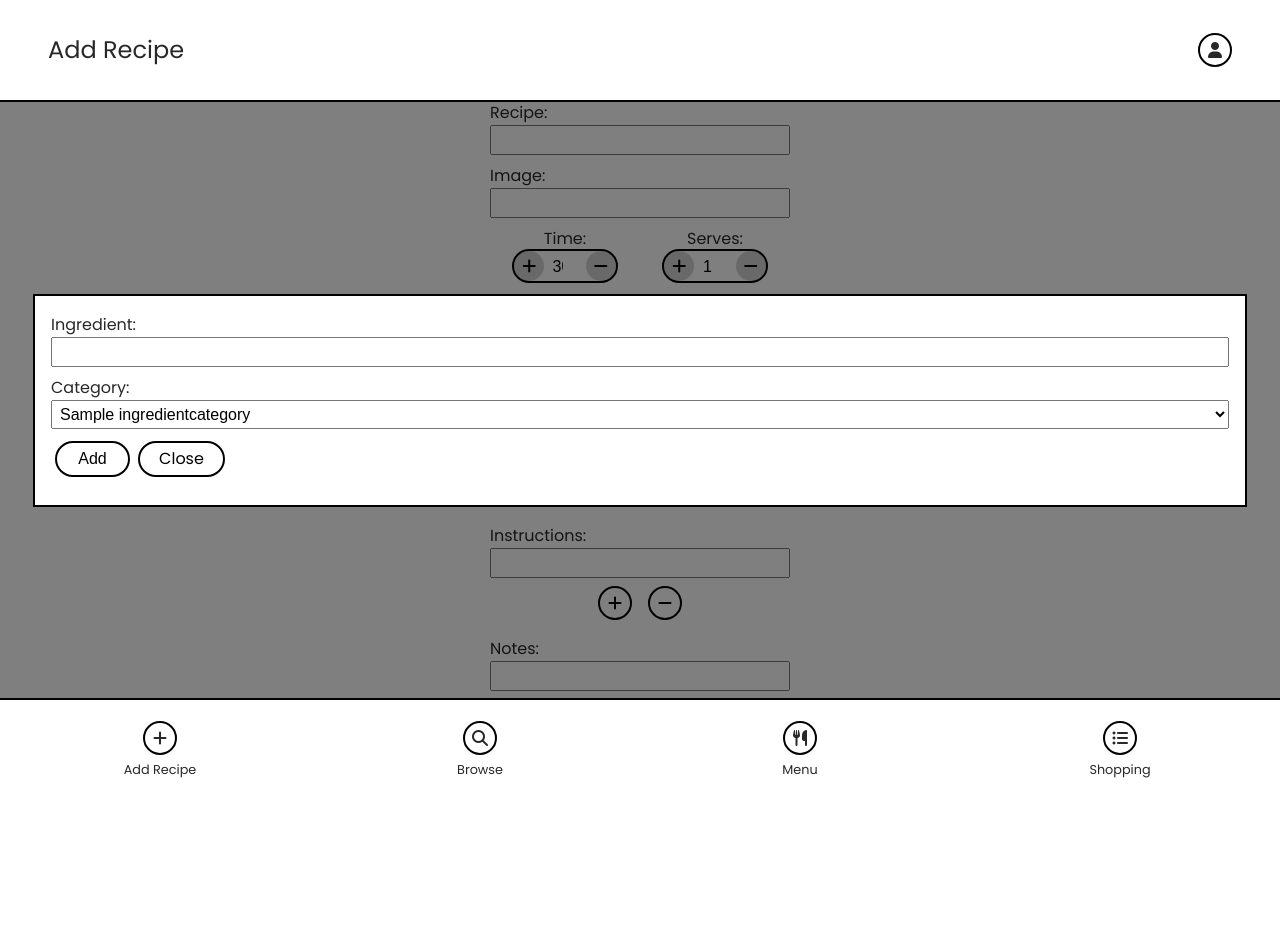
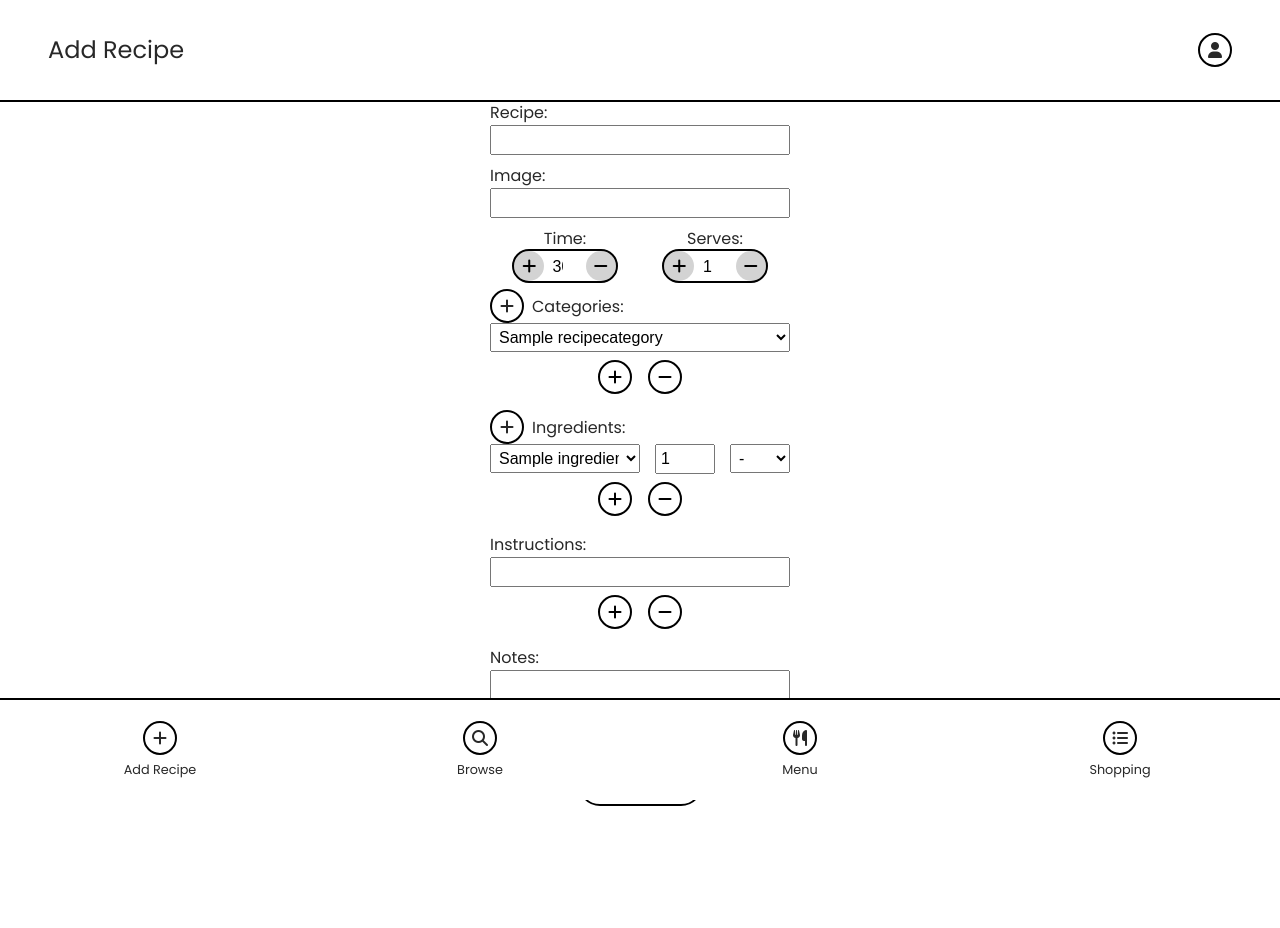
Before and after one commit to zoet24/crockpot-python, a Flask app: page /addRecipe in a window 1280 px wide. Before the commit the page ends 778 px from the top, so only its background shows below. Run offline with Flask 2, Linux system fonts and the light colour scheme; a database or web service that is not in the repository returns one stand-in record (values such as "Sample title"); lists and menus that the app fills with data are empty; some libraries are stand-ins or nearby versions.

Commit message:
Finish multi modal functionality

```diff
--- a/app.py
+++ b/app.py
@@ -65,10 +65,25 @@
     ingDB = {
         "name": request.form.get("name").title(),
         "url": ingUrl,
-        "category": request.form.get("category")
+        "category": ObjectId(request.form.get("category"))
     }
 
     mongo.db.ingredients.insert_one(ingDB)
+
+    return redirect(url_for("addRecipe"))
+
+
+@app.route("/addCat", methods=["POST"])
+def addCat():
+    # Format recipe url
+    catUrl = request.form.get("name").lower().replace(' ', '-')
+
+    catDB = {
+        "name": request.form.get("name").title(),
+        "url": catUrl
+    }
+
+    mongo.db.recipeCategories.insert_one(catDB)
 
     return redirect(url_for("addRecipe"))
 
--- a/src/scripts/components/modal.js
+++ b/src/scripts/components/modal.js
@@ -4,8 +4,8 @@
 
     const modalIdentifier = e.target.closest('.modal__buttons').classList[1].split("--")[1];
     const modal = document.querySelector(`.modal--${modalIdentifier}`);
-    const isOpen = document.querySelector(`.modal__button-${modalIdentifier}--open`);
-    const isClose = e.target.closest(`.modal__button-${modalIdentifier}--close`);
+    const isOpen = document.querySelector(`.modal__button--open--${modalIdentifier}`);
+    const isClose = e.target.closest(`.modal__button--close--${modalIdentifier}`);
 
     if (isOpen !== null) {
         modal.classList.remove("hide");
--- a/static/bundle.js
+++ b/static/bundle.js
@@ -25,7 +25,7 @@
   \*****************************************/
 /***/ (() => {
 
-eval("// Open/close modal\ndocument.addEventListener('click', function (e) {\n  if (!e.target.closest('.modal__buttons')) return;\n  var modalIdentifier = e.target.closest('.modal__buttons').classList[1].split(\"--\")[1];\n  var modal = document.querySelector(\".modal--\".concat(modalIdentifier));\n  var isOpen = document.querySelector(\".modal__button-\".concat(modalIdentifier, \"--open\"));\n  var isClose = e.target.closest(\".modal__button-\".concat(modalIdentifier, \"--close\"));\n  console.log(modalIdentifier, modal, isOpen, isClose);\n\n  if (isOpen !== null) {\n    modal.classList.remove(\"hide\");\n  }\n\n  if (isClose !== null) {\n    modal.classList.add(\"hide\");\n  }\n});\n\n//# sourceURL=webpack://crockpot/./src/scripts/components/modal.js?");
+eval("// Open/close modal\ndocument.addEventListener('click', function (e) {\n  if (!e.target.closest('.modal__buttons')) return;\n  var modalIdentifier = e.target.closest('.modal__buttons').classList[1].split(\"--\")[1];\n  var modal = document.querySelector(\".modal--\".concat(modalIdentifier));\n  var isOpen = document.querySelector(\".modal__button--open--\".concat(modalIdentifier));\n  var isClose = e.target.closest(\".modal__button--close--\".concat(modalIdentifier));\n\n  if (isOpen !== null) {\n    modal.classList.remove(\"hide\");\n  }\n\n  if (isClose !== null) {\n    modal.classList.add(\"hide\");\n  }\n});\n\n//# sourceURL=webpack://crockpot/./src/scripts/components/modal.js?");
 
 /***/ }),
 
--- a/templates/components/recipe-image-full.html
+++ b/templates/components/recipe-image-full.html
@@ -4,8 +4,8 @@
             <i class="fas fa-utensils icon"></i>
             <i class="fas fa-heart icon"></i>
             <i class="fas fa-edit icon"></i>
-            <div class="recipe-image__link-wrapper modal__buttons">
-                <i class="fas fa-trash icon modal__button--open"></i>
+            <div class="recipe-image__link-wrapper modal__buttons modal__buttons--delete-recipe">
+                <i class="fas fa-trash icon modal__button--open modal__button--open--delete-recipe"></i>
             </div>
         </div>
         <div class="recipe-image__img">
--- a/templates/pages/add_recipe/add_recipe.html
+++ b/templates/pages/add_recipe/add_recipe.html
@@ -42,7 +42,12 @@
 
                 <!-- Categories (select dropdown, multiple values) -->
                 <div class="form__row">
-                    <h4>Categories:</h4>
+                    <h4 class="form__title-w-icons">
+                        <div class="modal__buttons modal__buttons--add-category">
+                            <i class="fas fa-plus icon modal__button--open modal__button--open--add-category"></i>
+                        </div>
+                        Categories:
+                    </h4>
                     <div class="form__inputs hide">
                         <select name="recipeCategories">
                             {% for cat in recCats %}
@@ -63,7 +68,7 @@
                 <div class="form__row form__row--has-subs">
                     <h4 class="form__title-w-icons">
                         <div class="modal__buttons modal__buttons--add-ingredient">
-                            <i class="fas fa-plus icon modal__button--open modal__button-add-ingredient--open"></i>
+                            <i class="fas fa-plus icon modal__button--open modal__button--open--add-ingredient"></i>
                         </div>
                         Ingredients:
                     </h4>
@@ -174,8 +179,33 @@
         </div>
     </section>
 
-    <!-- Add ingredients modal -->
-    <div class="modal modal--add-ingredient">
+    <!-- Add recipe category modal (put identifier on modal, modal__buttons, modal__button--open and modal__button--close )-->
+    <div class="modal modal--add-category hide">
+        <div class="modal__container">
+            <div class="modal__content">
+                <div class="modal__text">
+                    <form class="form" method="POST" action="{{ url_for('addCat') }}">
+                        <!-- Recipe name -->
+                        <div class="form__row">
+                            <h4>Category:</h4>
+                            <input type="text" name="name">
+                        </div>
+                        <div class="modal__buttons modal__buttons--add-category">
+                            <div class="modal__button modal__button--yes">
+                                <input class="btn btn--sm" type="submit" value="Add">
+                            </div>
+                            <div class="btn btn--sm modal__button modal__button--close modal__button--close--add-category">
+                                Close
+                            </div>
+                        </div>
+                    </form>
+                </div>
+            </div>
+        </div>
+    </div>
+
+    <!-- Add ingredients modal (put identifier on modal, modal__buttons, modal__button--open and modal__button--close )-->
+    <div class="modal modal--add-ingredient hide">
         <div class="modal__container">
             <div class="modal__content">
                 <div class="modal__text">
@@ -194,10 +224,10 @@
                             </select>
                         </div>
                         <div class="modal__buttons modal__buttons--add-ingredient">
-                            <div class="modal__button modal__button--yes modal__button-add-ingredient--yes">
+                            <div class="modal__button modal__button--yes">
                                 <input class="btn btn--sm" type="submit" value="Add">
                             </div>
-                            <div class="btn btn--sm modal__button modal__button--close modal__button-add-ingredient--close">
+                            <div class="btn btn--sm modal__button modal__button--close modal__button--close--add-ingredient">
                                 Close
                             </div>
                         </div>
```
Also changed, not shown: templates/pages/view_recipe/view_recipe.html (+4 -4 lines).
